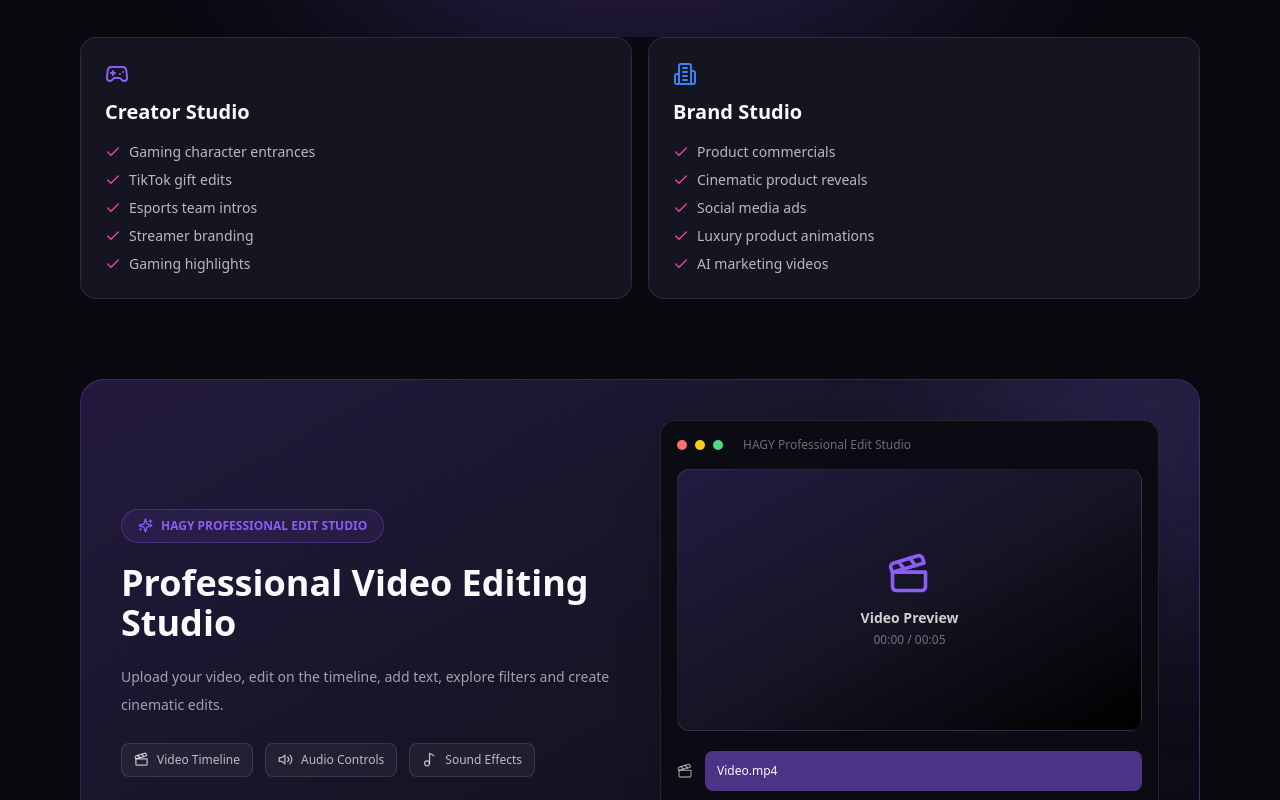
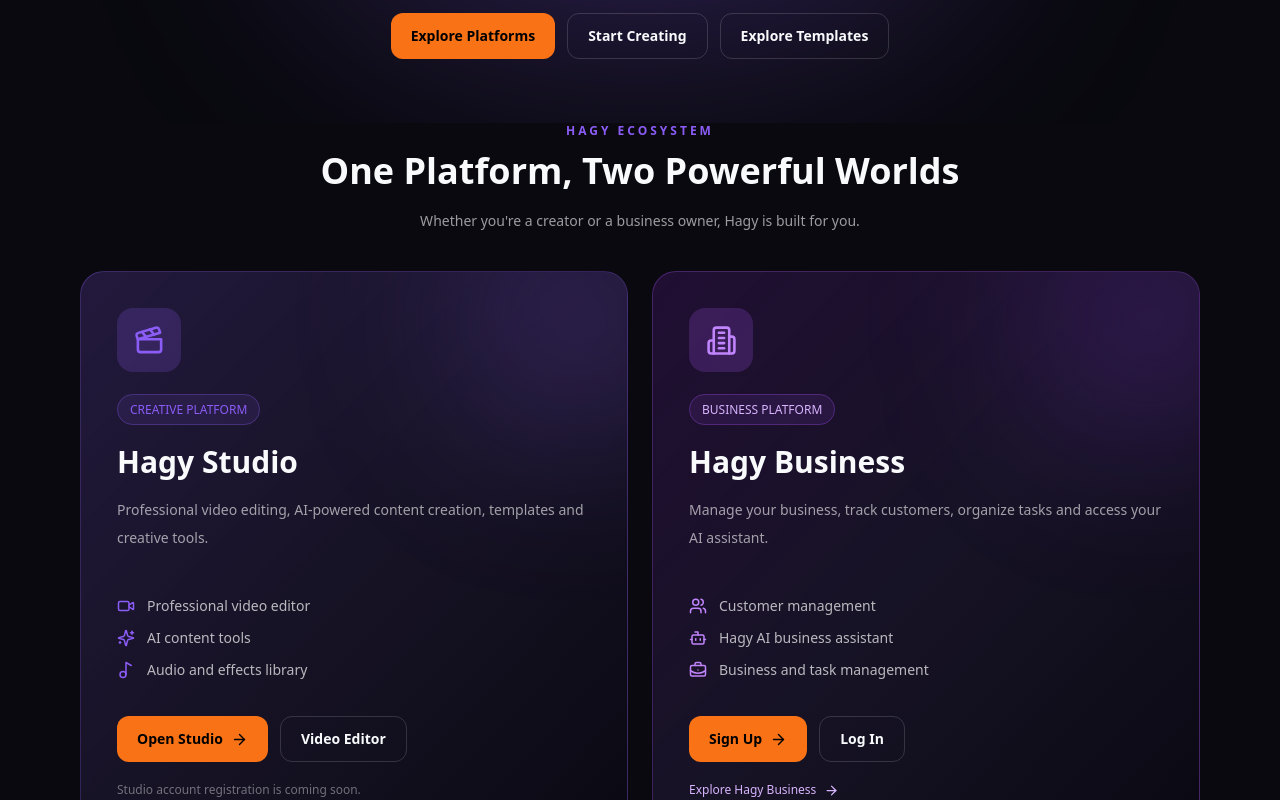
Before and after one commit to hagyploresj-svg/hagy-ai-studio, a Next.js app: page / in a window 1280 px wide. Shown: the part 420-1220 px from the top of the page. Built offline with nearby package versions, Linux system fonts and the light colour scheme.

Commit message:
Update page.tsx

```diff
--- a/src/app/page.tsx
+++ b/src/app/page.tsx
@@ -13,6 +13,11 @@ import {
   Volume2,
   ArrowRight,
   Sparkles,
+  Users,
+  Bot,
+  BriefcaseBusiness,
+  ShieldCheck,
+  Video,
 } from "lucide-react";
 
 import { useI18n } from "@/lib/i18n";
@@ -34,19 +39,25 @@ const studios = [
 
 export default function Home() {
   const { t, lang } = useI18n();
+  const tr = lang === "tr";
 
   return (
-    <main>
+    <main className="overflow-hidden">
       {/* HERO */}
-      <section className="relative overflow-hidden px-4 pb-20 pt-24 text-center">
+      <section className="relative overflow-hidden px-4 pb-16 pt-24 text-center">
         <div className="pointer-events-none absolute left-1/2 top-0 h-96 w-[40rem] -translate-x-1/2 rounded-full bg-violet/30 blur-[120px]" />
 
         <motion.div
           initial={{ opacity: 0, y: 20 }}
           animate={{ opacity: 1, y: 0 }}
           transition={{ duration: 0.6 }}
-          className="relative mx-auto max-w-3xl"
+          className="relative mx-auto max-w-4xl"
         >
+          <div className="mb-6 inline-flex items-center gap-2 rounded-full border border-violet/30 bg-violet/10 px-4 py-2 text-xs font-semibold text-violet">
+            <Sparkles size={15} />
+            HAGY AI PLATFORM
+          </div>
+
           <h1 className="text-5xl font-extrabold leading-tight md:text-7xl">
             {t("hero.title1")}{" "}
             <span className="bg-gradient-to-r from-violet via-pink to-electric bg-clip-text text-transparent">
@@ -58,26 +69,236 @@ export default function Home() {
             {t("hero.sub")}
           </p>
 
-          <div className="mt-8 flex flex-col justify-center gap-3 sm:flex-row">
-            <Link href="/create" className="btn-primary">
+          <p className="mx-auto mt-4 max-w-2xl text-sm leading-7 text-white/50">
+            {tr
+              ? "İçerik üretiminden işletme yönetimine kadar ihtiyaç duyduğun dijital araçlar tek platformda."
+              : "From content creation to business management, discover your digital tools in one platform."}
+          </p>
+
+          <div className="mt-8 flex flex-wrap justify-center gap-3">
+            <a href="#platforms" className="btn-primary">
+              {tr ? "Platformları Keşfet" : "Explore Platforms"}
+            </a>
+
+            <Link href="/create" className="btn-ghost">
               {t("cta.start")}
             </Link>
 
             <Link href="/templates" className="btn-ghost">
               {t("cta.explore")}
             </Link>
-
-            <Link
-              href="/edit/workspace"
-              className="btn-ghost flex items-center justify-center gap-2"
-            >
-              <Clapperboard size={18} />
-              {lang === "tr"
-                ? "Profesyonel Video Editörü"
-                : "Professional Video Editor"}
-            </Link>
           </div>
         </motion.div>
+      </section>
+
+      {/* TWO MAIN PLATFORMS */}
+      <section
+        id="platforms"
+        className="mx-auto max-w-6xl px-4 pb-16"
+      >
+        <div className="mb-9 text-center">
+          <p className="mb-3 text-xs font-semibold uppercase tracking-[0.25em] text-violet">
+            HAGY ECOSYSTEM
+          </p>
+
+          <h2 className="text-3xl font-extrabold md:text-4xl">
+            {tr
+              ? "Tek Platform, İki Güçlü Dünya"
+              : "One Platform, Two Powerful Worlds"}
+          </h2>
+
+          <p className="mx-auto mt-4 max-w-xl text-sm leading-7 text-white/60">
+            {tr
+              ? "İster içerik üreticisi ol, ister işletme sahibi. Hagy senin için tasarlandı."
+              : "Whether you're a creator or a business owner, Hagy is built for you."}
+          </p>
+        </div>
+
+        <div className="grid gap-6 md:grid-cols-2">
+          {/* HAGY STUDIO */}
+          <motion.div
+            initial={{ opacity: 0, y: 24 }}
+            whileInView={{ opacity: 1, y: 0 }}
+            viewport={{ once: true }}
+            transition={{ duration: 0.5 }}
+            className="group relative overflow-hidden rounded-3xl border border-violet/30 bg-gradient-to-br from-violet/20 via-[#171326] to-[#0A0912] p-7 md:p-9"
+          >
+            <div className="pointer-events-none absolute -right-20 -top-20 h-64 w-64 rounded-full bg-violet/20 blur-[80px]" />
+
+            <div className="relative">
+              <div className="mb-6 flex h-16 w-16 items-center justify-center rounded-2xl bg-violet/20">
+                <Clapperboard size={31} className="text-violet" />
+              </div>
+
+              <span className="rounded-full border border-violet/30 bg-violet/10 px-3 py-1.5 text-xs text-violet">
+                CREATIVE PLATFORM
+              </span>
+
+              <h3 className="mt-6 text-3xl font-extrabold">
+                Hagy Studio
+              </h3>
+
+              <p className="mt-4 min-h-[72px] text-sm leading-7 text-white/60">
+                {tr
+                  ? "Profesyonel video düzenleme, yapay zekâ destekli içerik üretimi, şablonlar ve yaratıcı araçlar."
+                  : "Professional video editing, AI-powered content creation, templates and creative tools."}
+              </p>
+
+              <div className="mt-7 space-y-3">
+                {[
+                  {
+                    Icon: Video,
+                    text: tr
+                      ? "Profesyonel video editörü"
+                      : "Professional video editor",
+                  },
+                  {
+                    Icon: Sparkles,
+                    text: tr
+                      ? "AI içerik araçları"
+                      : "AI content tools",
+                  },
+                  {
+                    Icon: Music2,
+                    text: tr
+                      ? "Ses ve efekt kütüphanesi"
+                      : "Audio and effects library",
+                  },
+                ].map(({ Icon, text }) => (
+                  <div
+                    key={text}
+                    className="flex items-center gap-3 text-sm text-white/70"
+                  >
+                    <Icon size={18} className="text-violet" />
+                    {text}
+                  </div>
+                ))}
+              </div>
+
+              <div className="mt-9 flex flex-wrap gap-3">
+                <Link
+                  href="/create"
+                  className="btn-primary inline-flex items-center gap-2"
+                >
+                  {tr ? "Studio'yu Aç" : "Open Studio"}
+                  <ArrowRight size={17} />
+                </Link>
+
+                <Link href="/edit/workspace" className="btn-ghost">
+                  {tr ? "Video Editörü" : "Video Editor"}
+                </Link>
+              </div>
+
+              <p className="mt-5 text-xs text-white/40">
+                {tr
+                  ? "Studio için ayrı hesap sistemi hazırlanacak."
+                  : "Studio account registration is coming soon."}
+              </p>
+            </div>
+          </motion.div>
+
+          {/* HAGY BUSINESS */}
+          <motion.div
+            initial={{ opacity: 0, y: 24 }}
+            whileInView={{ opacity: 1, y: 0 }}
+            viewport={{ once: true }}
+            transition={{ duration: 0.5, delay: 0.1 }}
+            className="group relative overflow-hidden rounded-3xl border border-purple-500/30 bg-gradient-to-br from-purple-900/30 via-[#171326] to-[#0A0912] p-7 md:p-9"
+          >
+            <div className="pointer-events-none absolute -right-20 -top-20 h-64 w-64 rounded-full bg-purple-600/20 blur-[80px]" />
+
+            <div className="relative">
+              <div className="mb-6 flex h-16 w-16 items-center justify-center rounded-2xl bg-purple-500/20">
+                <Building2
+                  size={31}
+                  className="text-purple-400"
+                />
+              </div>
+
+              <span className="rounded-full border border-purple-500/30 bg-purple-500/10 px-3 py-1.5 text-xs text-purple-300">
+                BUSINESS PLATFORM
+              </span>
+
+              <h3 className="mt-6 text-3xl font-extrabold">
+                Hagy Business
+              </h3>
+
+              <p className="mt-4 min-h-[72px] text-sm leading-7 text-white/60">
+                {tr
+                  ? "İşletmeni tek merkezden yönet. Müşterilerini takip et, görevlerini planla ve AI asistanından destek al."
+                  : "Manage your business, track customers, organize tasks and access your AI assistant."}
+              </p>
+
+              <div className="mt-7 space-y-3">
+                {[
+                  {
+                    Icon: Users,
+                    text: tr
+                      ? "Müşteri yönetimi"
+                      : "Customer management",
+                  },
+                  {
+                    Icon: Bot,
+                    text: tr
+                      ? "Hagy AI işletme asistanı"
+                      : "Hagy AI business assistant",
+                  },
+                  {
+                    Icon: BriefcaseBusiness,
+                    text: tr
+                      ? "İşletme ve görev takibi"
+                      : "Business and task management",
+                  },
+                ].map(({ Icon, text }) => (
+                  <div
+                    key={text}
+                    className="flex items-center gap-3 text-sm text-white/70"
+                  >
+                    <Icon
+                      size={18}
+                      className="text-purple-400"
+                    />
+                    {text}
+                  </div>
+                ))}
+              </div>
+
+              <div className="mt-9 flex flex-wrap gap-3">
+                <Link
+                  href="/business/register"
+                  className="btn-primary inline-flex items-center gap-2"
+                >
+                  {tr ? "Hesap Oluştur" : "Sign Up"}
+                  <ArrowRight size={17} />
+                </Link>
+
+                <Link
+                  href="/business/login"
+                  className="btn-ghost"
+                >
+                  {tr ? "Giriş Yap" : "Log In"}
+                </Link>
+              </div>
+
+              <Link
+                href="/business"
+                className="mt-5 inline-flex items-center gap-2 text-xs text-purple-300 hover:text-white"
+              >
+                {tr
+                  ? "Hagy Business'ı Keşfet"
+                  : "Explore Hagy Business"}
+                <ArrowRight size={15} />
+              </Link>
+            </div>
+          </motion.div>
+        </div>
+
+        <div className="mt-6 flex items-center justify-center gap-2 text-xs text-white/40">
+          <ShieldCheck size={15} />
+          {tr
+            ? "Business kayıt ve giriş sistemi Supabase ile çalışır."
+            : "Business registration and login use Supabase."}
+        </div>
       </section>
 
       {/* EXISTING STUDIO CARDS */}
@@ -107,7 +328,7 @@ export default function Home() {
         ))}
       </section>
 
-      {/* PROFESSIONAL EDIT STUDIO SECTION */}
+      {/* PROFESSIONAL EDIT STUDIO */}
       <section className="mx-auto mt-20 max-w-6xl px-4">
         <div className="relative overflow-hidden rounded-3xl border border-violet/30 bg-gradient-to-br from-violet/20 via-[#151525] to-[#090912] p-6 md:p-10">
           <div className="pointer-events-none absolute -right-20 -top-20 h-72 w-72 rounded-full bg-violet/20 blur-[90px]" />
@@ -120,13 +341,13 @@ export default function Home() {
               </div>
 
               <h2 className="text-3xl font-extrabold leading-tight md:text-4xl">
-                {lang === "tr"
+                {tr
                   ? "Profesyonel Video Düzenleme Stüdyosu"
                   : "Professional Video Editing Studio"}
               </h2>
 
               <p className="mt-5 max-w-lg text-sm leading-7 text-white/60">
-                {lang === "tr"
+                {tr
                   ? "Videonu yükle, zaman çizelgesinde düzenle, metin ekle, filtreleri dene ve kendi sinematik editlerini hazırla."
                   : "Upload your video, edit on the timeline, add text, explore filters and create cinematic edits."}
               </p>
@@ -153,10 +374,9 @@ export default function Home() {
                   href="/edit/workspace"
                   className="btn-primary inline-flex items-center justify-center gap-2"
                 >
-                  {lang === "tr"
+                  {tr
                     ? "Profesyonel Editörü Aç"
                     : "Open Professional Editor"}
-
                   <ArrowRight size={18} />
                 </Link>
 
@@ -165,8 +385,7 @@ export default function Home() {
                   className="btn-ghost inline-flex items-center justify-center gap-2"
                 >
                   <Music2 size={18} />
-
-                  {lang === "tr"
+                  {tr
                     ? "Meme Ses Kütüphanesi"
                     : "Meme Sound Library"}
                 </Link>
@@ -263,7 +482,7 @@ export default function Home() {
       {/* PRICING */}
       <section
         id="pricing"
-        className="mx-auto mt-20 max-w-6xl px-4"
+        className="mx-auto mt-20 max-w-6xl px-4 pb-20"
       >
         <h2 className="text-2xl font-bold">
           {t("price.title")}
```
